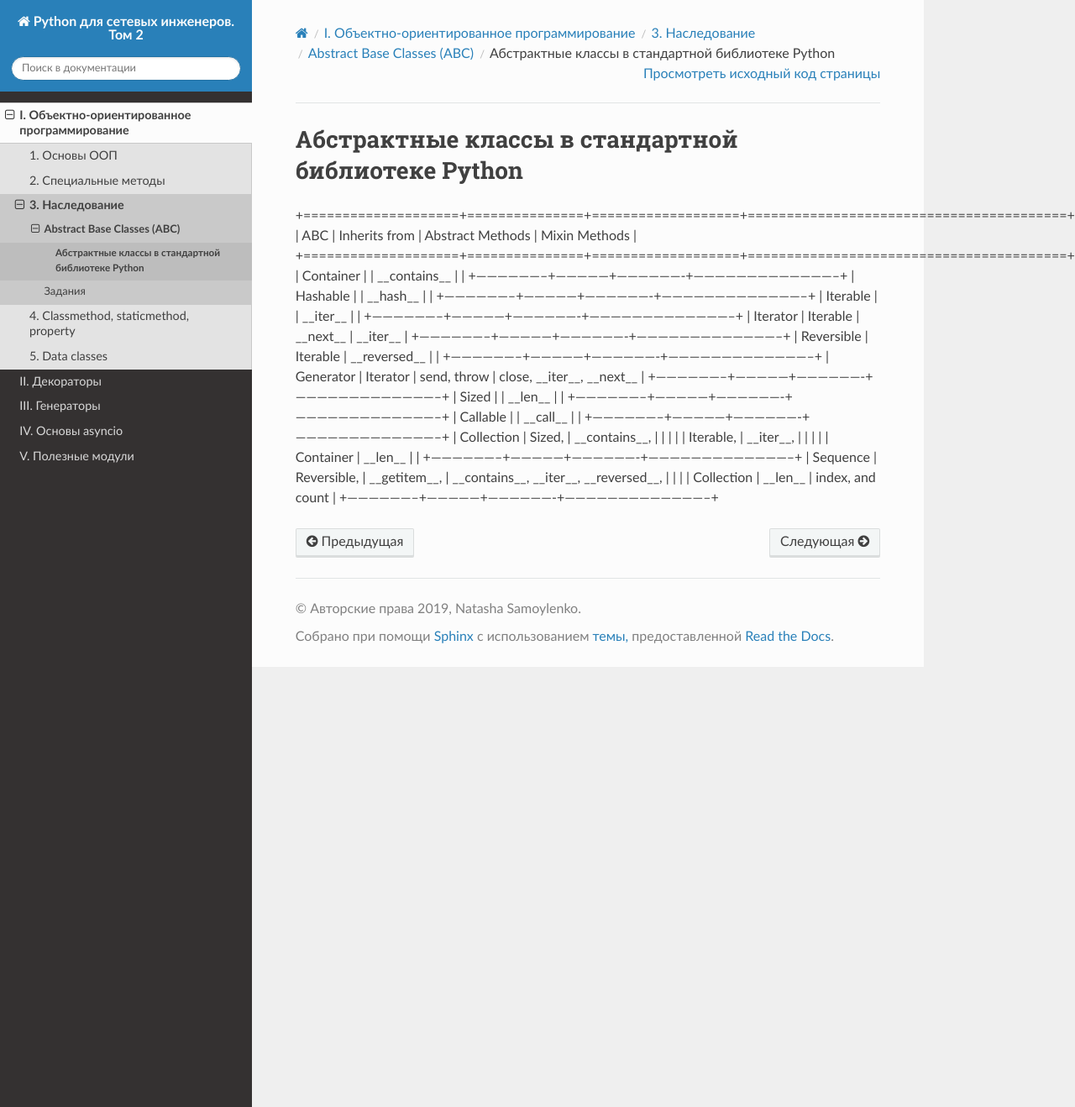
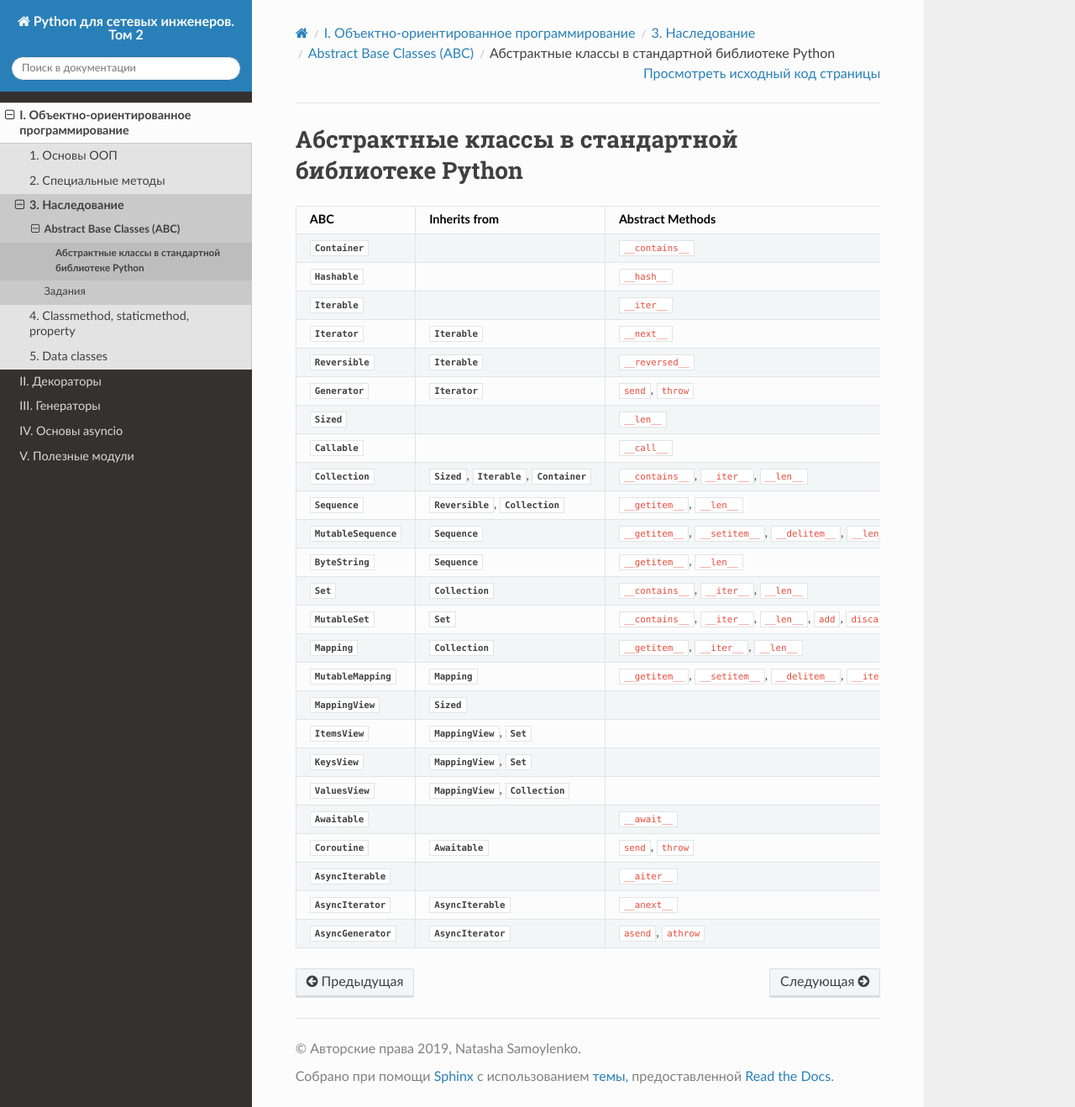
Before and after one commit to natenka/advpyneng-book, a Sphinx documentation site: the page built from docs/source/book/03_oop_inheritance/abc_standard_library.rst, in a window 1280 px wide and 1318 px high. Shown: the whole window at 84% size. Built offline with Sphinx 7.4.7 and the Read the Docs theme 2.0.0, drawn with Linux system fonts in a browser that asks for light colours; pages that are not in the unit, such as notebooks, are missing from menus.

Commit message:
restore original table abcus

```diff
--- a/docs/source/book/03_oop_inheritance/abc_standard_library.rst
+++ b/docs/source/book/03_oop_inheritance/abc_standard_library.rst
@@ -1,31 +1,66 @@
 Абстрактные классы в стандартной библиотеке Python
 --------------------------------------------------
 
-.. tabularcolumns:: | l| L| L| L|
+.. tabularcolumns:: |l|L|L|L|
 
-+====================+===============+===================+=========================================+
-|  ABC               | Inherits from |  Abstract Methods |  Mixin Methods                          |
-+====================+===============+===================+=========================================+
-| Container          |               |  __contains__     |                                         |
-+--------------------+---------------+-------------------+-----------------------------------------+
-| Hashable           |               | __hash__          |                                         |
-+--------------------+---------------+-------------------+-----------------------------------------+
-| Iterable           |               | __iter__          |                                         |
-+--------------------+---------------+-------------------+-----------------------------------------+
-| Iterator           | Iterable      | __next__          | __iter__                                |
-+--------------------+---------------+-------------------+-----------------------------------------+
-| Reversible         | Iterable      | __reversed__      |                                         |
-+--------------------+---------------+-------------------+-----------------------------------------+
-| Generator          | Iterator      | send, throw       | close, __iter__, __next__               |
-+--------------------+---------------+-------------------+-----------------------------------------+
-| Sized              |               | __len__           |                                         |
-+--------------------+---------------+-------------------+-----------------------------------------+
-| Callable           |               | __call__          |                                         |
-+--------------------+---------------+-------------------+-----------------------------------------+
-| Collection         | Sized,        | __contains__,     |                                         |
-|                    | |  Iterable,  |    __iter__,      |                                         |
-|                    | |  Container  |    __len__        |                                         |
-+--------------------+---------------+-------------------+-----------------------------------------+
-| Sequence           | Reversible,   | __getitem__,      | __contains__, __iter__, __reversed__,   |
-|                    | |  Collection |   __len__         |   index, and count                      |
-+--------------------+---------------+-------------------+-----------------------------------------+
+========================== ====================== ======================= ====================================================
+ABC                        Inherits from          Abstract Methods        Mixin Methods
+========================== ====================== ======================= ====================================================
+:class:`Container`                                ``__contains__``
+:class:`Hashable`                                 ``__hash__``
+:class:`Iterable`                                 ``__iter__``
+:class:`Iterator`          :class:`Iterable`      ``__next__``            ``__iter__``
+:class:`Reversible`        :class:`Iterable`      ``__reversed__``
+:class:`Generator`         :class:`Iterator`      ``send``, ``throw``     ``close``, ``__iter__``, ``__next__``
+:class:`Sized`                                    ``__len__``
+:class:`Callable`                                 ``__call__``
+:class:`Collection`        :class:`Sized`,        ``__contains__``,
+                           :class:`Iterable`,     ``__iter__``,
+                           :class:`Container`     ``__len__``
+
+:class:`Sequence`          :class:`Reversible`,   ``__getitem__``,        ``__contains__``, ``__iter__``, ``__reversed__``,
+                           :class:`Collection`    ``__len__``             ``index``, and ``count``
+
+:class:`MutableSequence`   :class:`Sequence`      ``__getitem__``,        Inherited :class:`Sequence` methods and
+                                                  ``__setitem__``,        ``append``, ``reverse``, ``extend``, ``pop``,
+                                                  ``__delitem__``,        ``remove``, and ``__iadd__``
+                                                  ``__len__``,
+                                                  ``insert``
+
+:class:`ByteString`        :class:`Sequence`      ``__getitem__``,        Inherited :class:`Sequence` methods
+                                                  ``__len__``
+
+:class:`Set`               :class:`Collection`    ``__contains__``,       ``__le__``, ``__lt__``, ``__eq__``, ``__ne__``,
+                                                  ``__iter__``,           ``__gt__``, ``__ge__``, ``__and__``, ``__or__``,
+                                                  ``__len__``             ``__sub__``, ``__xor__``, and ``isdisjoint``
+
+:class:`MutableSet`        :class:`Set`           ``__contains__``,       Inherited :class:`Set` methods and
+                                                  ``__iter__``,           ``clear``, ``pop``, ``remove``, ``__ior__``,
+                                                  ``__len__``,            ``__iand__``, ``__ixor__``, and ``__isub__``
+                                                  ``add``,
+                                                  ``discard``
+
+:class:`Mapping`           :class:`Collection`    ``__getitem__``,        ``__contains__``, ``keys``, ``items``, ``values``,
+                                                  ``__iter__``,           ``get``, ``__eq__``, and ``__ne__``
+                                                  ``__len__``
+
+:class:`MutableMapping`    :class:`Mapping`       ``__getitem__``,        Inherited :class:`Mapping` methods and
+                                                  ``__setitem__``,        ``pop``, ``popitem``, ``clear``, ``update``,
+                                                  ``__delitem__``,        and ``setdefault``
+                                                  ``__iter__``,
+                                                  ``__len__``
+
+
+:class:`MappingView`       :class:`Sized`                                 ``__len__``
+:class:`ItemsView`         :class:`MappingView`,                          ``__contains__``,
+                           :class:`Set`                                   ``__iter__``
+:class:`KeysView`          :class:`MappingView`,                          ``__contains__``,
+                           :class:`Set`                                   ``__iter__``
+:class:`ValuesView`        :class:`MappingView`,                          ``__contains__``, ``__iter__``
+                           :class:`Collection`
+:class:`Awaitable`                                ``__await__``
+:class:`Coroutine`         :class:`Awaitable`     ``send``, ``throw``     ``close``
+:class:`AsyncIterable`                            ``__aiter__``
+:class:`AsyncIterator`     :class:`AsyncIterable` ``__anext__``           ``__aiter__``
+:class:`AsyncGenerator`    :class:`AsyncIterator` ``asend``, ``athrow``   ``aclose``, ``__aiter__``, ``__anext__``
+========================== ====================== ======================= ====================================================
```
